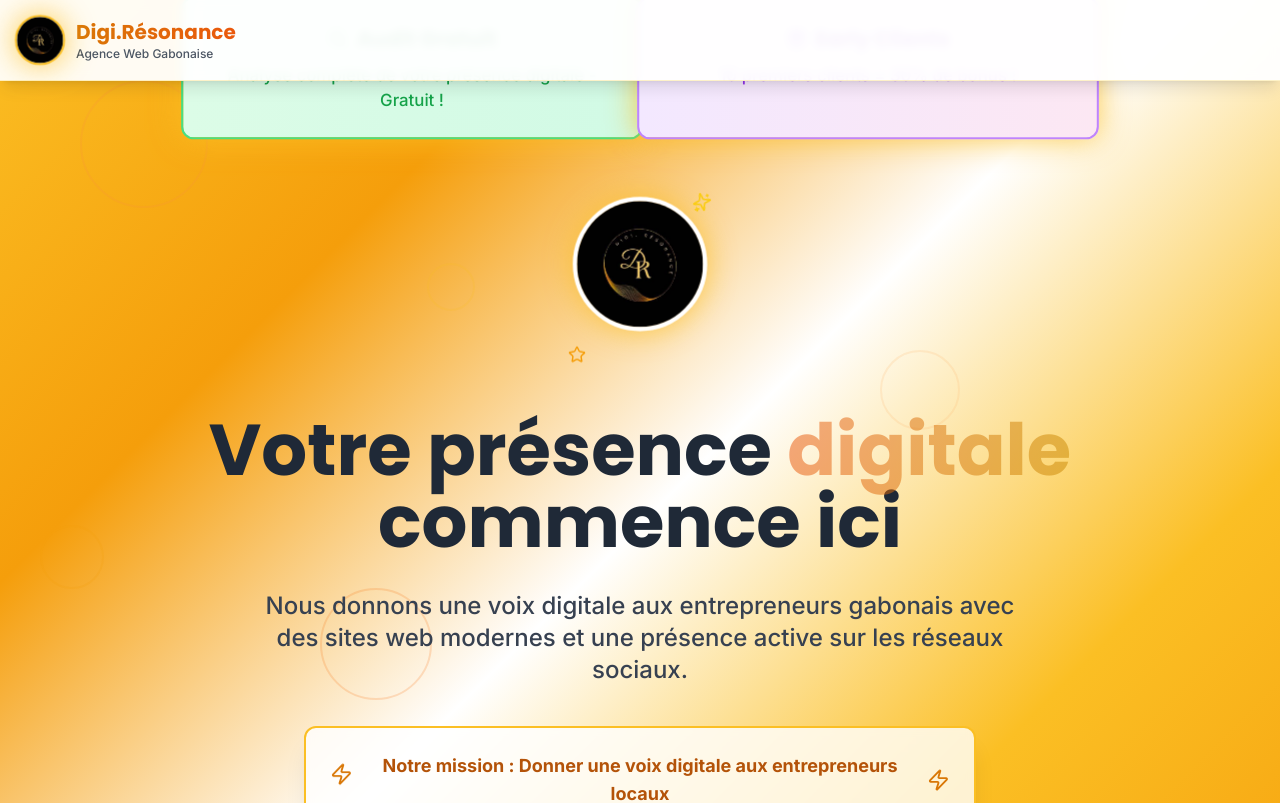
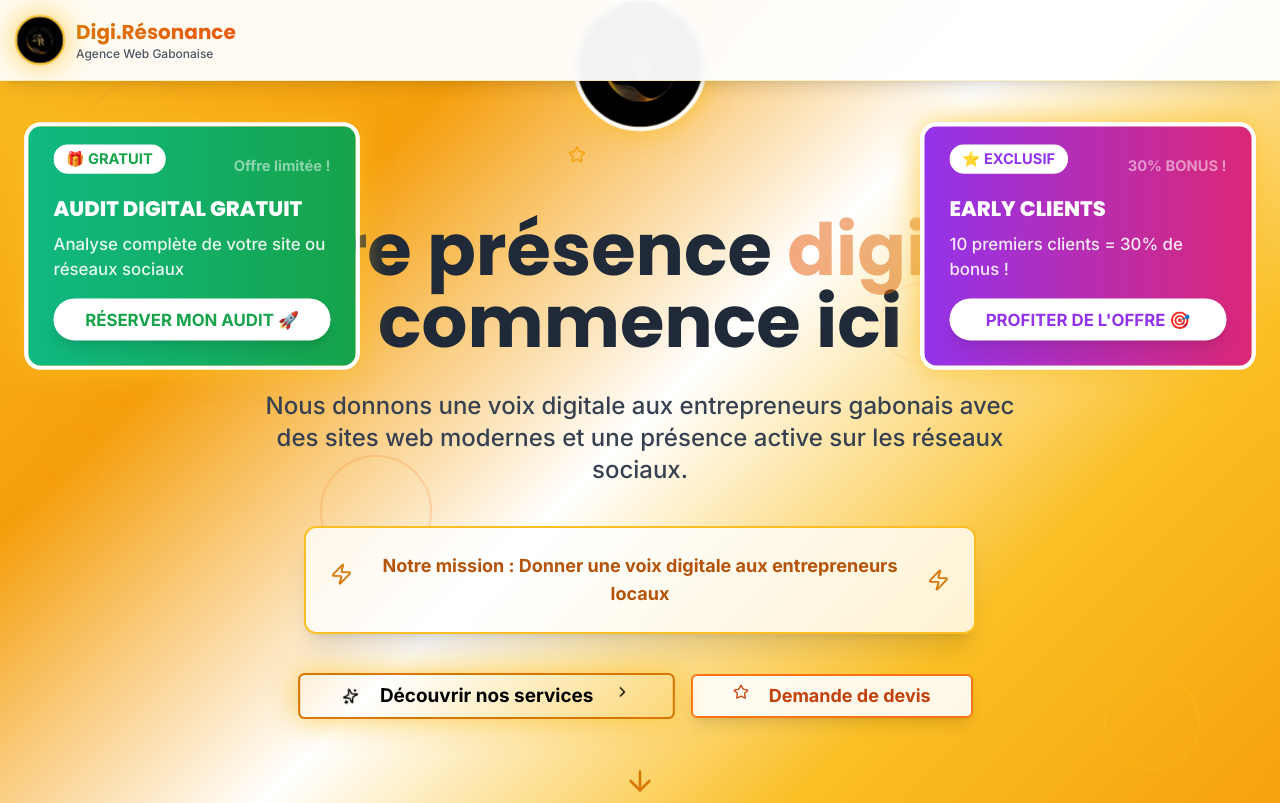
Before and after one commit to Gnzikoune/digi-resonance, a React (Vite) app: page / in a window 1280 px wide. Shown: the top 803 px of the page. Built offline with nearby package versions, Linux system fonts and the light colour scheme.

Commit message:
Refactor: Improve offer display and remove cards
- Changed the display of "Free Audit" and "Early Client" offers to be more prominent, likely as exclusive promotions.
- Removed the cards above the logo and below the "Nos Services" section as requested.

```diff
--- a/src/components/Hero.tsx
+++ b/src/components/Hero.tsx
@@ -1,5 +1,5 @@
 
-import { ArrowDown, Sparkles, Zap, ChevronRight, Star, Gift, Search } from 'lucide-react';
+import { ArrowDown, Sparkles, Zap, ChevronRight, Star } from 'lucide-react';
 import { Button } from '@/components/ui/button';
 
 const Hero = () => {
@@ -15,31 +15,60 @@ const Hero = () => {
         <div className="absolute bottom-1/3 left-1/4 w-28 h-28 border-2 border-orange-500 rounded-full animate-float hidden md:block" style={{ animationDelay: '2s' }}></div>
       </div>
 
+      {/* Bannière publicitaire - Audit Gratuit */}
+      <div className="absolute top-24 md:top-32 left-4 right-4 md:left-8 md:right-auto md:w-80 z-20">
+        <div className="bg-gradient-to-r from-emerald-500 to-green-600 text-white rounded-2xl p-4 md:p-6 shadow-2xl border-4 border-white animate-pulse-glow transform hover:scale-105 transition-all duration-300">
+          <div className="flex items-center justify-between mb-3">
+            <span className="bg-white text-green-600 font-black text-xs md:text-sm px-3 py-1 rounded-full animate-bounce">
+              🎁 GRATUIT
+            </span>
+            <span className="text-white font-bold text-xs md:text-sm animate-pulse">
+              Offre limitée !
+            </span>
+          </div>
+          <h3 className="text-lg md:text-xl font-black mb-2 animate-slide-down">
+            AUDIT DIGITAL GRATUIT
+          </h3>
+          <p className="text-sm md:text-base font-medium mb-4 opacity-90">
+            Analyse complète de votre site ou réseaux sociaux
+          </p>
+          <button
+            onClick={() => window.open('https://wa.me/24107000000?text=Bonjour, je souhaite bénéficier de l\'audit digital gratuit', '_blank')}
+            className="bg-white text-green-600 font-black text-sm md:text-base px-4 py-2 rounded-full w-full hover:bg-green-50 transition-all duration-300 hover:scale-105 shadow-lg"
+          >
+            RÉSERVER MON AUDIT 🚀
+          </button>
+        </div>
+      </div>
+
+      {/* Bannière publicitaire - Early Clients */}
+      <div className="absolute top-80 md:top-32 right-4 left-4 md:left-auto md:right-8 md:w-80 z-20">
+        <div className="bg-gradient-to-r from-purple-600 to-pink-600 text-white rounded-2xl p-4 md:p-6 shadow-2xl border-4 border-white animate-pulse-glow transform hover:scale-105 transition-all duration-300">
+          <div className="flex items-center justify-between mb-3">
+            <span className="bg-white text-purple-600 font-black text-xs md:text-sm px-3 py-1 rounded-full animate-bounce">
+              ⭐ EXCLUSIF
+            </span>
+            <span className="text-white font-bold text-xs md:text-sm animate-pulse">
+              30% BONUS !
+            </span>
+          </div>
+          <h3 className="text-lg md:text-xl font-black mb-2 animate-slide-down">
+            EARLY CLIENTS
+          </h3>
+          <p className="text-sm md:text-base font-medium mb-4 opacity-90">
+            10 premiers clients = 30% de bonus !
+          </p>
+          <button
+            onClick={() => window.open('https://wa.me/24107000000?text=Bonjour, je souhaite profiter de l\'offre Early Clients', '_blank')}
+            className="bg-white text-purple-600 font-black text-sm md:text-base px-4 py-2 rounded-full w-full hover:bg-purple-50 transition-all duration-300 hover:scale-105 shadow-lg"
+          >
+            PROFITER DE L'OFFRE 🎯
+          </button>
+        </div>
+      </div>
+
       <div className="container mx-auto px-4 text-center relative z-10">
         <div className="max-w-4xl mx-auto">
-          {/* Offres spéciales visibles - en haut pour mobile */}
-          <div className="grid grid-cols-1 md:grid-cols-2 gap-4 mb-8 md:mb-16">
-            <div className="bg-gradient-to-r from-green-100 to-emerald-100 border-2 border-green-400 rounded-xl p-4 md:p-6 animate-pulse-glow">
-              <div className="flex items-center justify-center space-x-2 mb-2">
-                <Search className="text-green-600" size={20} />
-                <h3 className="text-lg md:text-xl font-bold text-green-700">Audit Gratuit</h3>
-              </div>
-              <p className="text-sm md:text-base text-green-600 font-medium">
-                Analyse complète de votre présence digitale - Gratuit !
-              </p>
-            </div>
-
-            <div className="bg-gradient-to-r from-purple-100 to-pink-100 border-2 border-purple-400 rounded-xl p-4 md:p-6 animate-pulse-glow">
-              <div className="flex items-center justify-center space-x-2 mb-2">
-                <Gift className="text-purple-600" size={20} />
-                <h3 className="text-lg md:text-xl font-bold text-purple-700">Early Clients</h3>
-              </div>
-              <p className="text-sm md:text-base text-purple-600 font-medium">
-                10 premiers clients = 30% de bonus !
-              </p>
-            </div>
-          </div>
-
           {/* Logo large */}
           <div className="mb-8 md:mb-12 animate-slide-down">
             <div className="relative inline-block">
--- a/src/components/Services.tsx
+++ b/src/components/Services.tsx
@@ -1,6 +1,6 @@
 
 import { useState } from 'react';
-import { Globe, Users, Palette, Zap, CheckCircle, ArrowRight, Sparkles, Star, Gift, Search } from 'lucide-react';
+import { Globe, Users, Palette, Zap, CheckCircle, ArrowRight, Sparkles, Star } from 'lucide-react';
 import { Button } from '@/components/ui/button';
 import ServiceSelectionModal from './ServiceSelectionModal';
 
@@ -60,45 +60,6 @@ const Services = () => {
             <p className="text-lg md:text-xl text-gray-700 max-w-3xl mx-auto font-medium animate-slide-up px-4 md:px-0">
               Des solutions digitales adaptées aux entrepreneurs gabonais pour développer votre présence en ligne.
             </p>
-          </div>
-
-          {/* Offres spéciales mise en avant */}
-          <div className="grid grid-cols-1 md:grid-cols-2 gap-4 md:gap-6 mb-12 md:mb-16">
-            <div className="bg-gradient-to-r from-green-50 to-emerald-50 border-2 border-green-400 rounded-2xl p-6 md:p-8 text-center animate-slide-left shadow-lg">
-              <div className="flex items-center justify-center space-x-3 mb-4">
-                <Search className="text-green-600 animate-bounce" size={32} />
-                <h3 className="text-xl md:text-2xl font-bold text-green-700">Audit Digital Gratuit</h3>
-              </div>
-              <p className="text-green-600 font-medium mb-4 text-sm md:text-base">
-                Analyse complète de votre site web ou de vos réseaux sociaux.
-                Rapport détaillé avec recommandations personnalisées.
-              </p>
-              <Button
-                onClick={() => window.open('https://wa.me/24107000000?text=Bonjour, je souhaite bénéficier de l\'audit digital gratuit', '_blank')}
-                className="bg-green-600 text-white hover:bg-green-700 font-bold w-full md:w-auto"
-              >
-                <Search className="mr-2" size={18} />
-                Demander mon audit gratuit
-              </Button>
-            </div>
-
-            <div className="bg-gradient-to-r from-purple-50 to-pink-50 border-2 border-purple-400 rounded-2xl p-6 md:p-8 text-center animate-slide-right shadow-lg">
-              <div className="flex items-center justify-center space-x-3 mb-4">
-                <Gift className="text-purple-600 animate-bounce" size={32} />
-                <h3 className="text-xl md:text-2xl font-bold text-purple-700">Offre Early Clients</h3>
-              </div>
-              <p className="text-purple-600 font-medium mb-4 text-sm md:text-base">
-                Soyez parmi nos 10 premiers clients et bénéficiez de 30% de bonus
-                sur votre premier projet !
-              </p>
-              <Button
-                onClick={() => window.open('https://wa.me/24107000000?text=Bonjour, je souhaite profiter de l\'offre Early Clients', '_blank')}
-                className="bg-purple-600 text-white hover:bg-purple-700 font-bold w-full md:w-auto"
-              >
-                <Gift className="mr-2" size={18} />
-                Profiter de l'offre
-              </Button>
-            </div>
           </div>
 
           {/* Services grid */}
```
